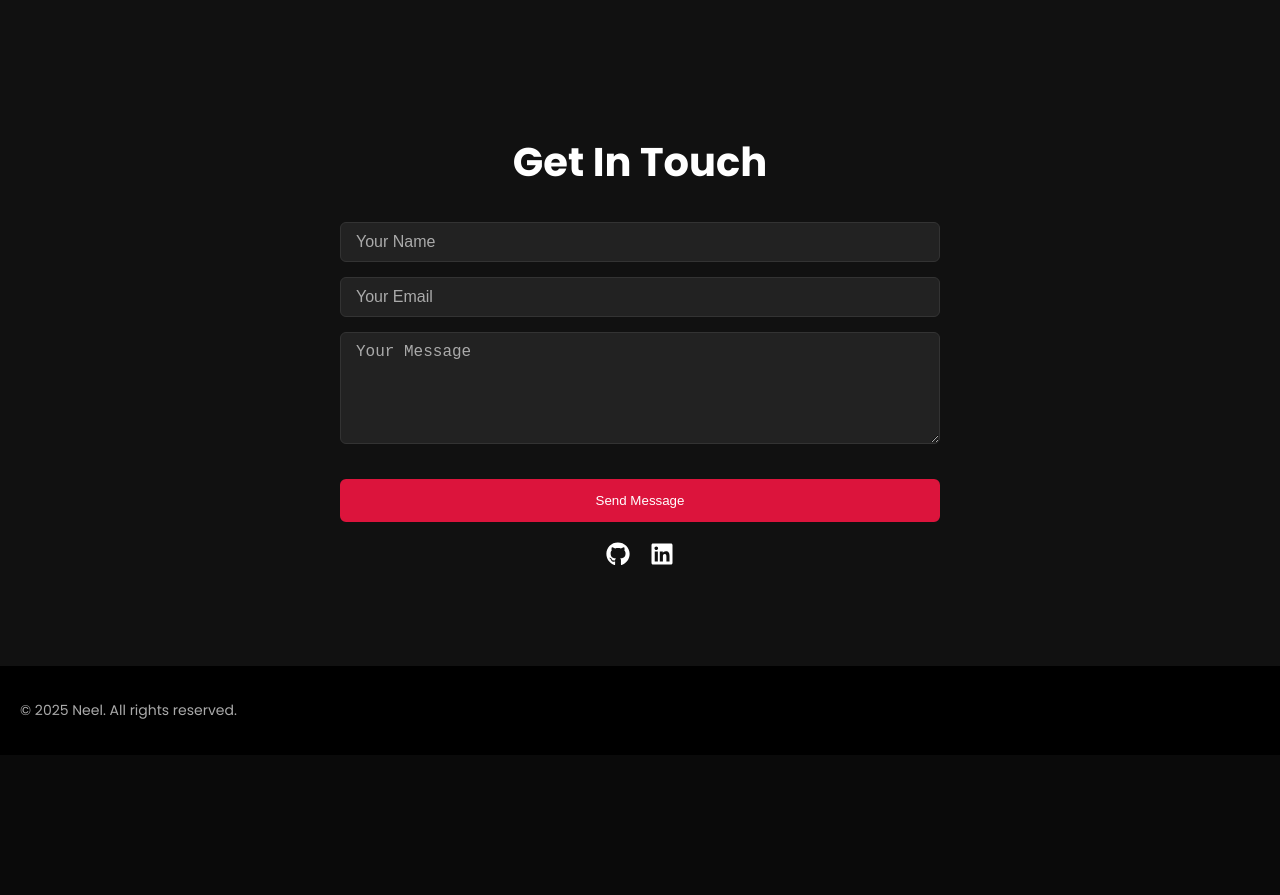
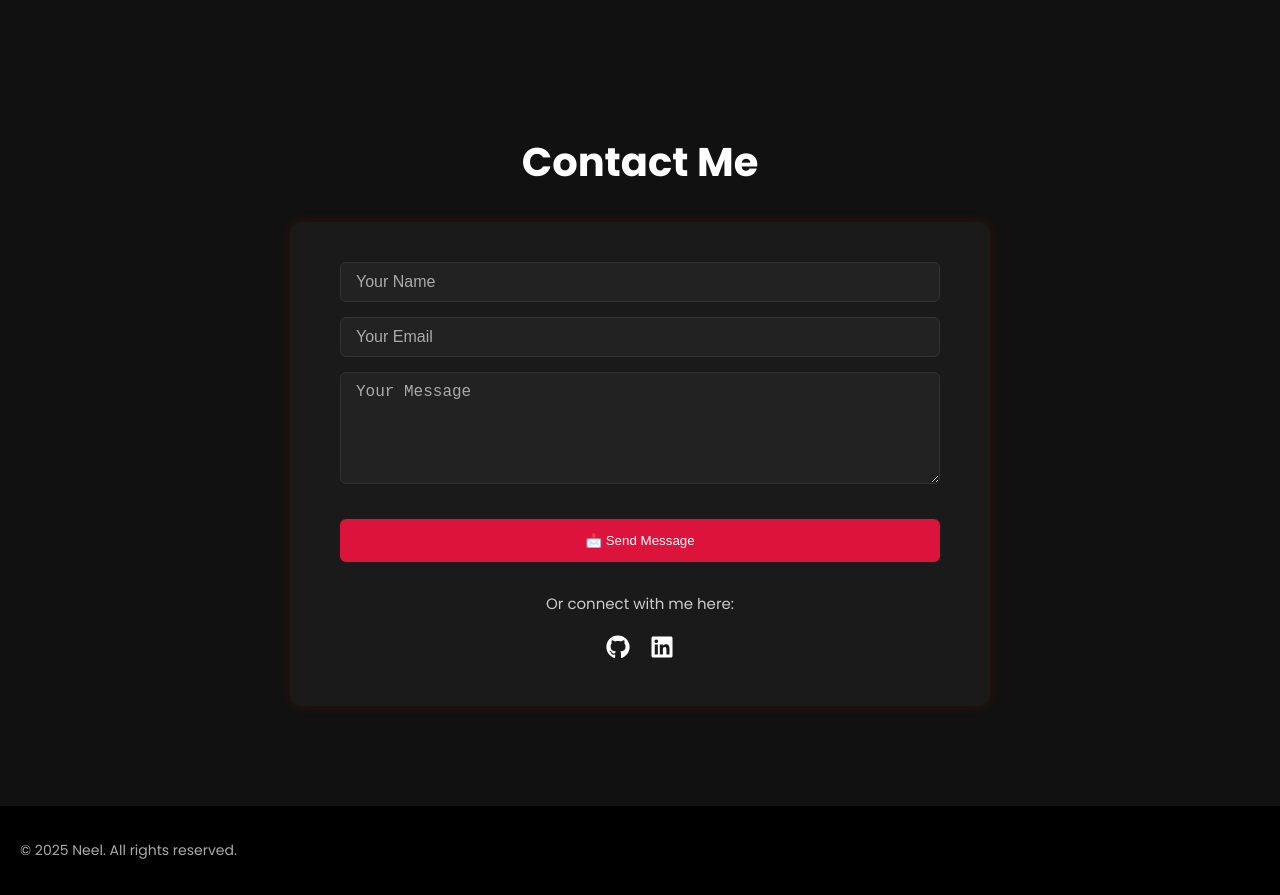
Before and after one commit to Neel-2606/neel-portfolio, a Next.js app: page / in a window 1280 px wide. Shown: the part 3580-4475 px from the top of the page. Before the commit the page ends 4335 px from the top, so only its background shows below. Built offline with nearby package versions, Linux system fonts and the light colour scheme.

Commit message:
Updated hero section + navbar

```diff
--- a/components/Sections.tsx
+++ b/components/Sections.tsx
@@ -93,25 +93,36 @@ export default function Sections() {
     </div>
     <div className={styles.skillCard}>
       <h3>React / Next.js</h3>
-      <p className={styles.level}>Learner</p>
+      <p className={styles.level}>Learning</p>
     </div>
   </div>
 </section>
 
      {/* CONTACT */}
 <section className={`${styles.section} ${styles.dark}`} id="contact" data-aos="fade-up">
-        <h2 className={styles.title}>Get In Touch</h2>
+  <h2 className={styles.title}>Contact Me</h2>
+  <div className={styles.contactCard}>
     <form className={styles.contactForm}>
       <input type="text" placeholder="Your Name" required />
       <input type="email" placeholder="Your Email" required />
       <textarea placeholder="Your Message" rows={5} required />
-          <button type="submit" className={styles.btn}>Send Message</button>
+      <button type="submit" className={styles.btn}>📩 Send Message</button>
     </form>
+
+    <div className={styles.socialConnect}>
+      <p className={styles.connectText}>Or connect with me here:</p>
       <div className={styles.socialIcons}>
-          <GithubIcon className={styles.icon} />
-          <LinkedInIcon className={styles.icon} />
+        <a href="https://github.com/Neel-2606" target="_blank" rel="noopener noreferrer">
+          <GithubIcon className={styles.icon} title="GitHub" />
+        </a>
+        <a href="https://www.linkedin.com/in/neel-prajapati-447531330" target="_blank" rel="noopener noreferrer">
+          <LinkedInIcon className={styles.icon} title="LinkedIn" />
+        </a>
+      </div>
+    </div>
   </div>
 </section>
+
 
       {/* FOOTER */}
       <footer className={styles.footer}>
--- a/styles/Sections.module.css
+++ b/styles/Sections.module.css
@@ -148,3 +148,27 @@
   font-size: 14px;
   color: #aaa;
 }
+
+.contactCard {
+  max-width: 700px;
+  margin: 0 auto;
+  background: #1a1a1a;
+  padding: 40px 30px;
+  border-radius: 12px;
+  box-shadow: 0 0 12px rgba(255, 0, 0, 0.15);
+}
+
+.contactCard:hover {
+  box-shadow: 0 0 16px rgba(255, 0, 0, 0.25);
+}
+
+.socialConnect {
+  margin-top: 30px;
+  text-align: center;
+}
+
+.connectText {
+  margin-bottom: 10px;
+  color: #ccc;
+  font-size: 15px;
+}
```
Lines whose indentation alone changed are shown as unchanged.
